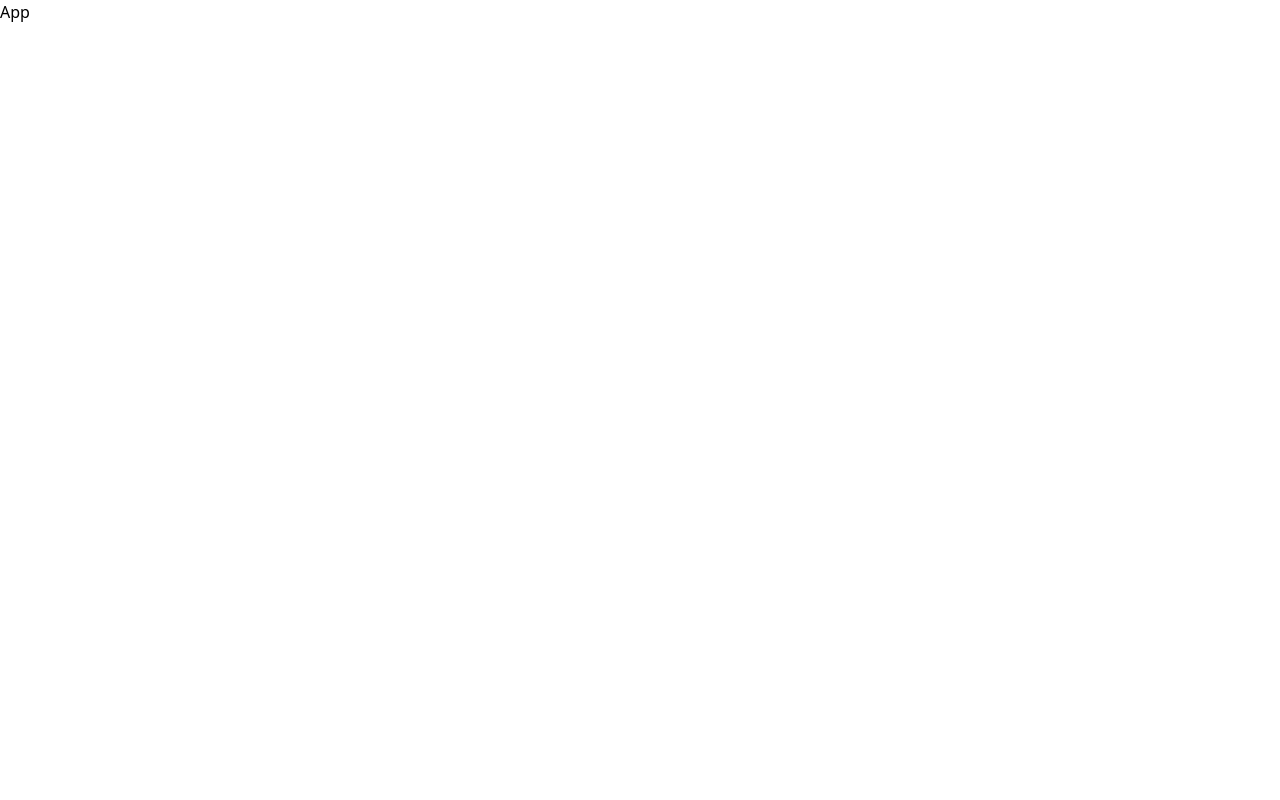
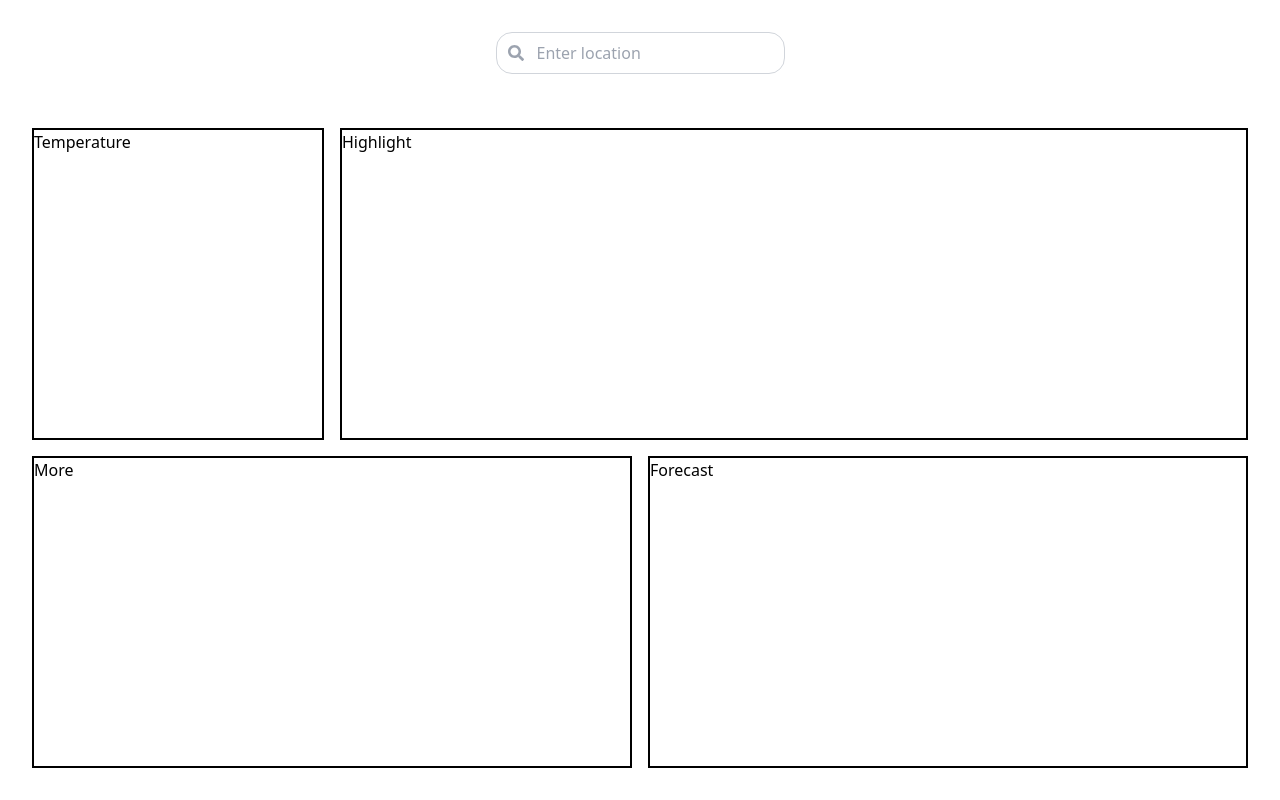
Before and after one commit to Sam-Kikoma/Weather-Dashboard, a React (Vite) app in the folder frontend/: page / in a window 1280 px wide. Built offline with nearby package versions, Linux system fonts and the light colour scheme.

Commit message:
feat: State lifted up from search component

```diff
--- a/frontend/src/App.tsx
+++ b/frontend/src/App.tsx
@@ -1,5 +1,31 @@
+import { useState } from "react";
+import Forecast from "./components/Forecast";
+import Highlight from "./components/Highlight";
+import More from "./components/More";
+import Search from "./components/Search";
+import Temperature from "./components/Temperature";
+
 const App = () => {
-	return <div>App</div>;
+	const [searchValue, setSearchValue] = useState("");
+	return (
+		<div className="w-full h-screen p-8 grid grid-cols-4 grid-rows-[80px_1fr_1fr] gap-4">
+			<div className="col-span-4 flex justify-center">
+				<Search setSearchValue={setSearchValue} />
+			</div>
+			<div className="col-span-1 border-black border-2">
+				<Temperature />
+			</div>
+			<div className="col-span-3 border-black border-2">
+				<Highlight />
+			</div>
+			<div className="col-span-2 border-black border-2">
+				<More />
+			</div>
+			<div className="col-span-2 border-black border-2">
+				<Forecast />
+			</div>
+		</div>
+	);
 };
 
 export default App;
```
